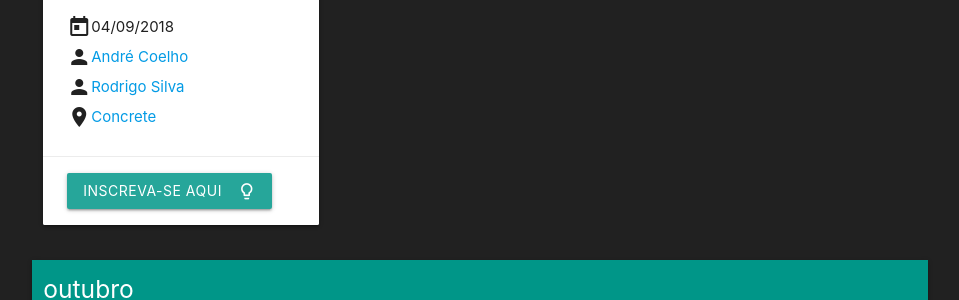
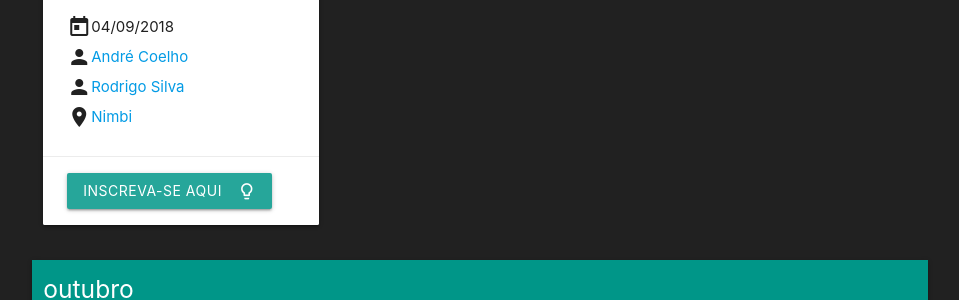
Before and after one commit to qasampameeting/qasampameeting.github.io, a Jekyll site: the page built from events.md, in a window 1280 px wide. Shown: the part 1200-1500 px from the top of the page, without its empty margins (160-1119 px from the left). Built offline with Jekyll 4.4.1, drawn with Linux system fonts in a browser that asks for light colours; nearby versions of some CDN libraries.

Commit message:
nimbi event update

```diff
--- a/_data/events.yml
+++ b/_data/events.yml
@@ -27,8 +27,8 @@ setembro:
       - andrecoelho
       - rodrigosilva
     place:
-      name: Concrete
-      map_link: https://goo.gl/maps/cqoRNhAfcJx
+      name: Nimbi
+      map_link: https://goo.gl/maps/4WqLKnueMdn
     image: 04-09-2018.jpg
     link: https://www.eventbrite.com.br/e/workshop-scrum-foudations-inscricoes-a-partir-de-28-08-as-23h-registration-46035311857
 
```
